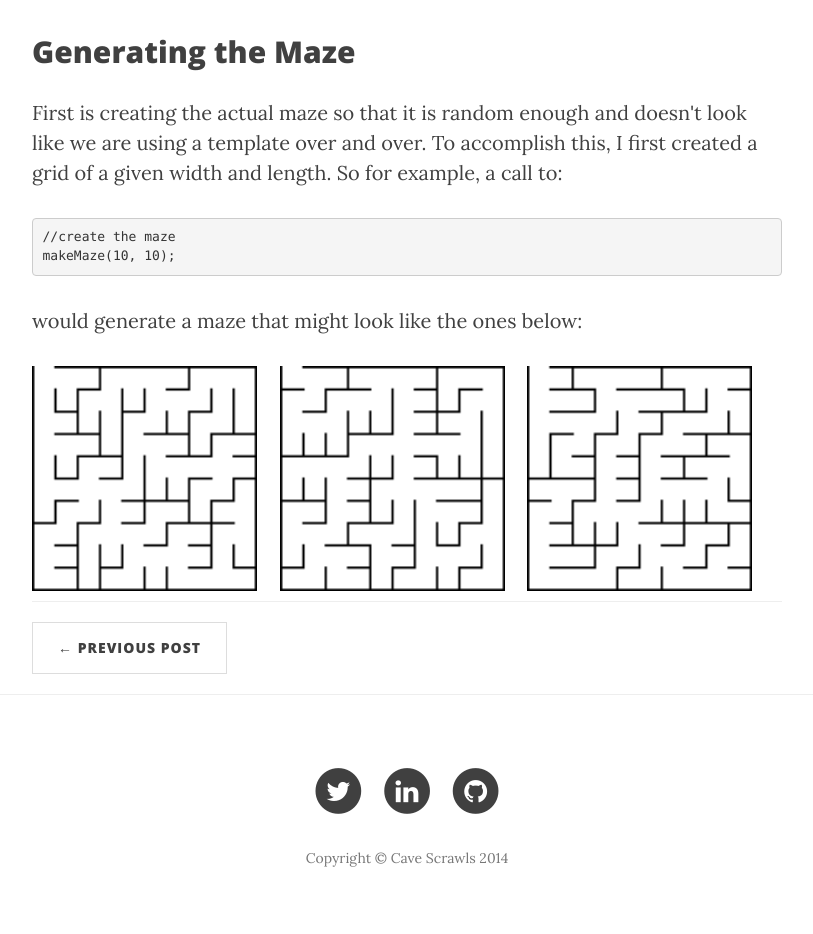
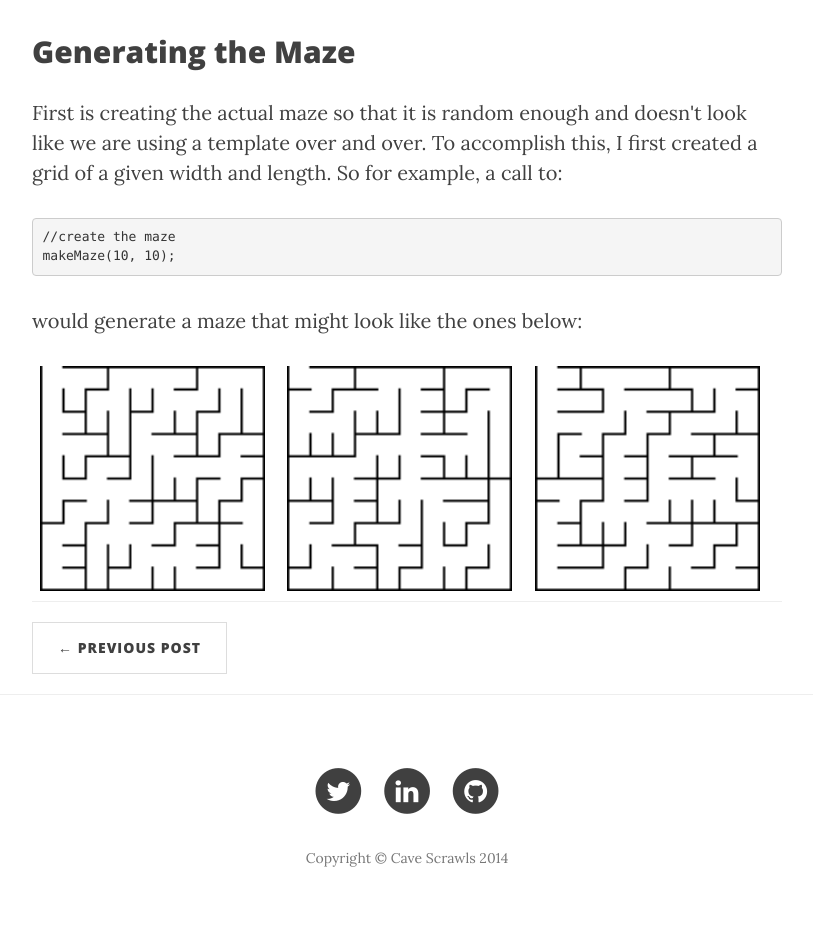
Before and after one commit to cjang5/blog, a Jekyll site: the page built from _posts/2014-12-10-mysterious-mazes.markdown, in a window 1280 px wide. Shown: the part 731-1665 px from the top of the page, without its empty margins (233-1046 px from the left). Built offline with Jekyll 4.4.1, drawn with Linux system fonts in a browser that asks for light colours; nearby versions of some CDN libraries.

Commit message:
Update 2014-12-10-mysterious-mazes.markdown

```diff
--- a/_posts/2014-12-10-mysterious-mazes.markdown
+++ b/_posts/2014-12-10-mysterious-mazes.markdown
@@ -18,7 +18,7 @@ header-img: "img/posts/post-07/post-07-bg.png"
 
 <p>would generate a maze that might look like the ones below: </p>
 
-<img src="{{ site.baseurl }}/img/posts/post-07/unsolved1.png" style="float: left; width: 30%; margin-right: 3%; margin-bottom: 0.5em;">
+<img src="{{ site.baseurl }}/img/posts/post-07/unsolved1.png" style="float: left; width: 30%; margin-left: 1%; margin-right: 3%; margin-bottom: 0.5em;">
 <img src="{{ site.baseurl }}/img/posts/post-07/unsolved2.png" style="float: left; width: 30%; margin-right: 3%; margin-bottom: 0.5em;">
 <img src="{{ site.baseurl }}/img/posts/post-07/unsolved3.png" style="float: left; width: 30%; margin-right: 0%; margin-bottom: 0.5em;">
 
```
